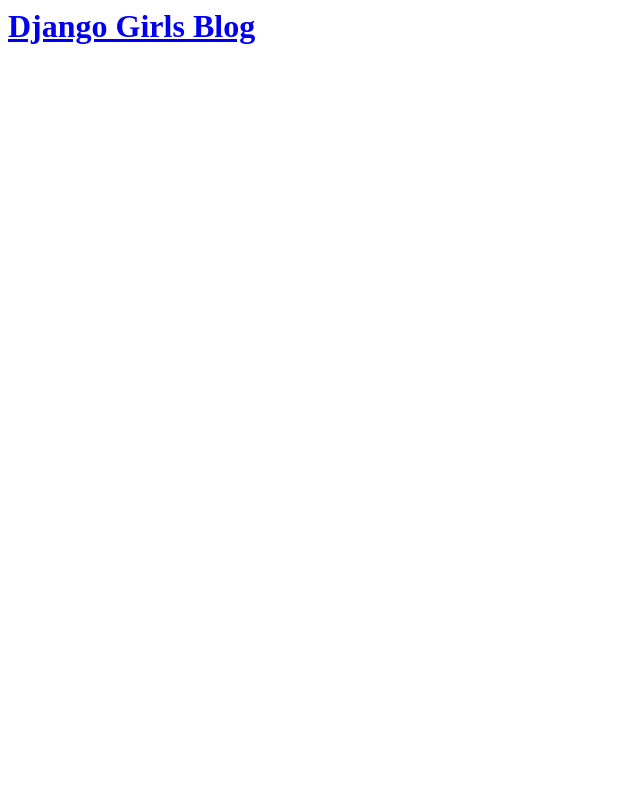
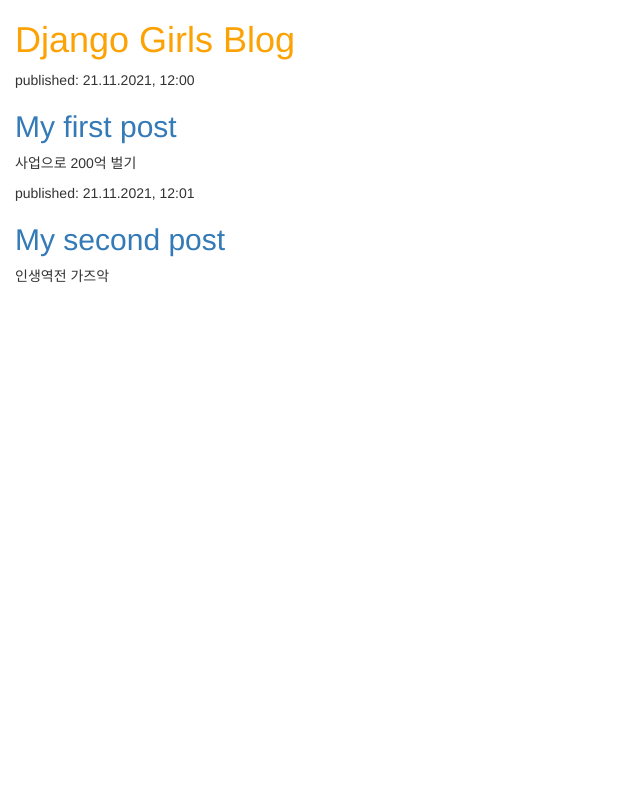
Before and after one commit to ekdms9/my-first-blog, a Django app: page / in a window 1280 px wide. Shown: the whole page, without its empty margins (0-640 px from the left). Run offline with Django 3.2, Linux system fonts and the light colour scheme; data that the repository does not hold is empty; some libraries are stand-ins or nearby versions.

Commit message:
Changed the HTML for the site.

```diff
--- /dev/null
+++ b/blog/static/css/blog.css
@@ -0,0 +1,6 @@
+h1 a {
+    color: #FCA205;
+}
+body {
+    padding-left: 15px;
+}
--- a/blog/templates/blog/post_list.html
+++ b/blog/templates/blog/post_list.html
@@ -1,18 +1,27 @@
+{% load static %}
 <html>
     <head>
+        <link rel="stylesheet" href="//maxcdn.bootstrapcdn.com/bootstrap/3.2.0/css/bootstrap.min.css">
+        <link rel="stylesheet" href="//maxcdn.bootstrapcdn.com/bootstrap/3.2.0/css/bootstrap-theme.min.css">
+        <link rel="stylesheet" href="{% static 'css/blog.css' %}">
         <title>Django Girls blog</title>
+        <link href="//fonts.googleapis.com/css?family=Lobster&subset=latin,latin-ext" rel="stylesheet" type="text/css">
     </head>
     <body>
-<div>
-    <h1><a href="/">Django Girls Blog</a></h1>
-</div>
+        <div>
+            <h1><a href="/">Django Girls Blog</a></h1>
+        </div>
 
-{% for post in posts %}
-    <div>
-        <p>published: {{ post.published_date }}</p>
-        <h1><a href="">{{ post.title }}</a></h1>
-        <p>{{ post.text|linebreaksbr }}</p>
-    </div>
-{% endfor %}
+         <div>
+            <p>published: 21.11.2021, 12:00</p>
+            <h2><a href="">My first post</a></h2>
+            <p>사업으로 200억 벌기</p>
+        </div>
+
+        <div>
+            <p>published: 21.11.2021, 12:01</p>
+            <h2><a href="">My second post</a></h2>
+            <p>인생역전 가즈악</p>
+        </div>
     </body>
 </html>
```
